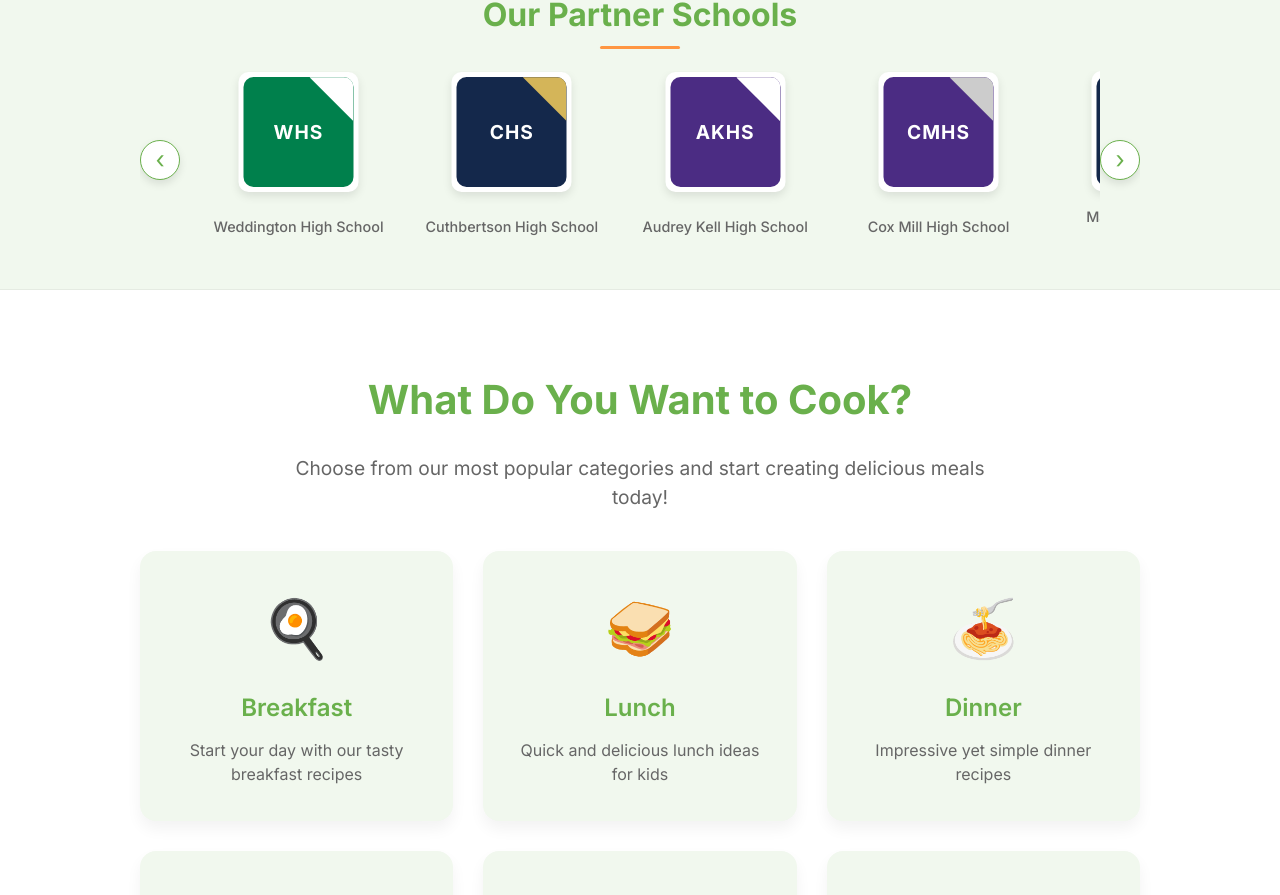
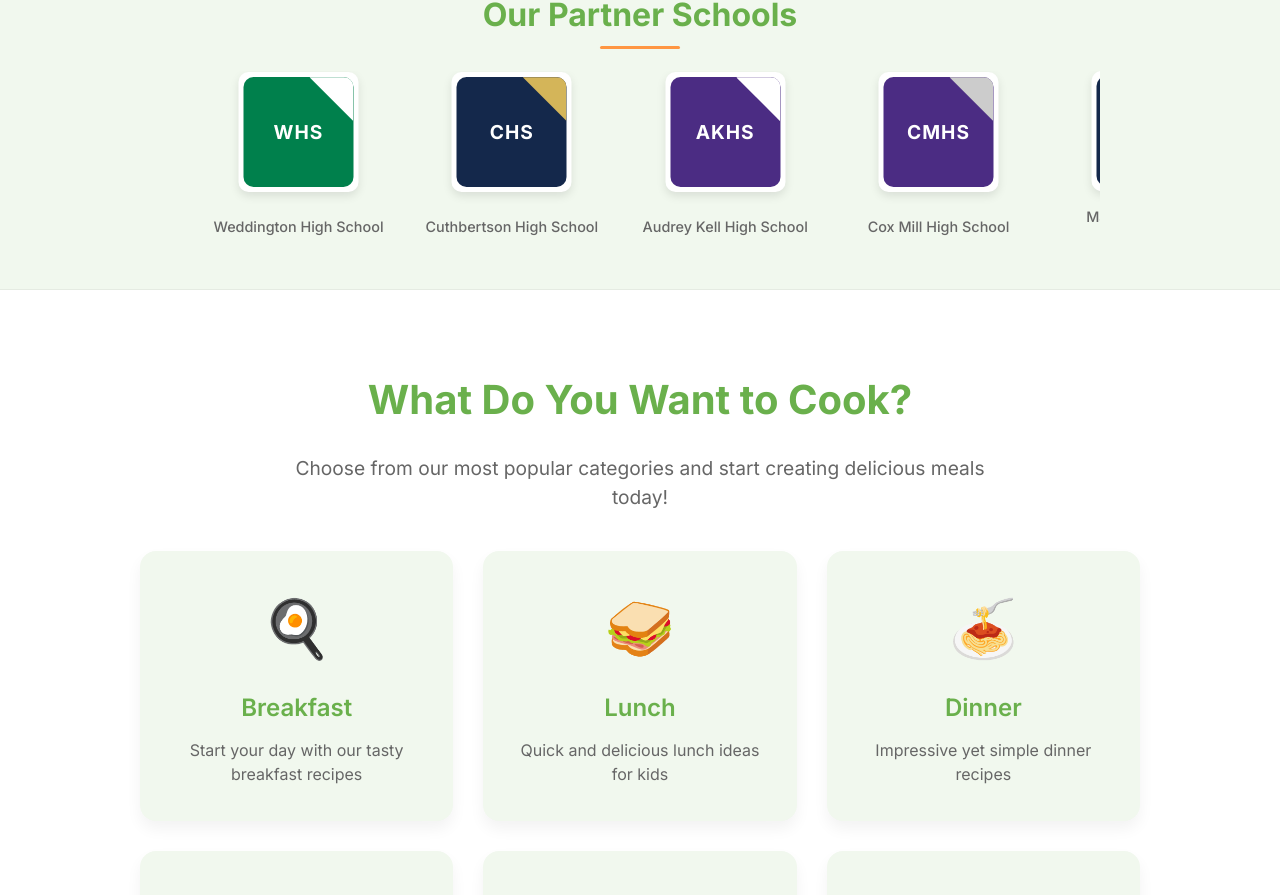
Before and after one commit to vidyuthdev/fbla2025-1, a Next.js app: page / in a window 1280 px wide. Shown: the part 946-1841 px from the top of the page. Built offline with nearby package versions, Linux system fonts and the light colour scheme.

Commit message:
Remove navigation arrows from school partners carousel

```diff
--- a/app/components/SchoolPartners.tsx
+++ b/app/components/SchoolPartners.tsx
@@ -158,14 +158,6 @@ export default function SchoolPartners() {
         onMouseEnter={handleMouseEnter}
         onMouseLeave={handleMouseLeave}
       >
-        <button
-          className={`${styles.carouselButton} ${styles.prevButton}`}
-          onClick={() => speedUp('left')}
-          aria-label="Previous slide"
-        >
-          &#8249;
-        </button>
-
         <div className={styles.carouselContentWrapper}>
           <div
             ref={trackRef}
@@ -229,14 +221,6 @@ export default function SchoolPartners() {
             ))}
           </div>
         </div>
-
-        <button
-          className={`${styles.carouselButton} ${styles.nextButton}`}
-          onClick={() => speedUp('right')}
-          aria-label="Next slide"
-        >
-          &#8250;
-        </button>
       </div>
     </section>
   );
```
